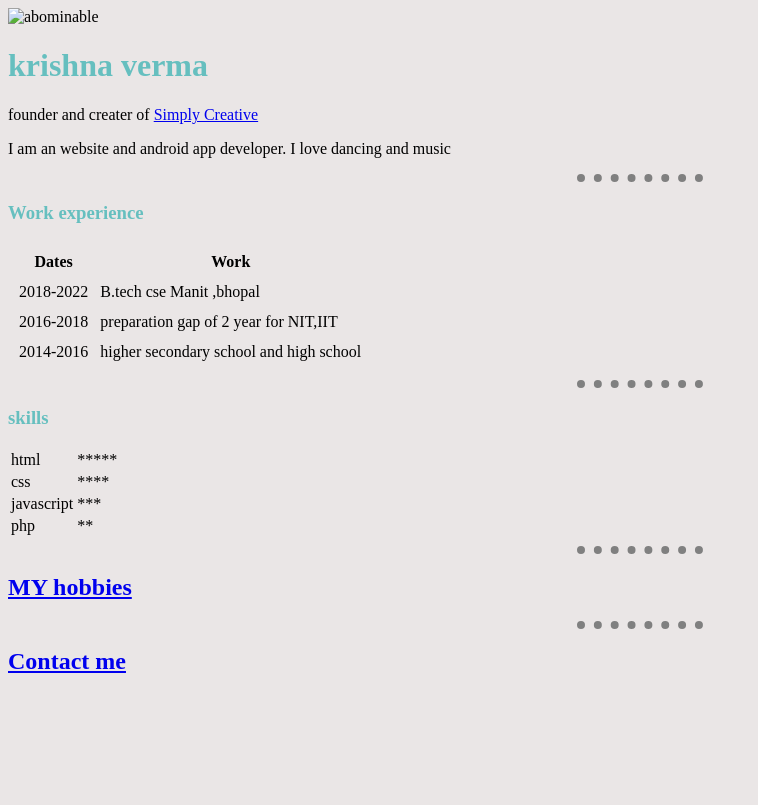
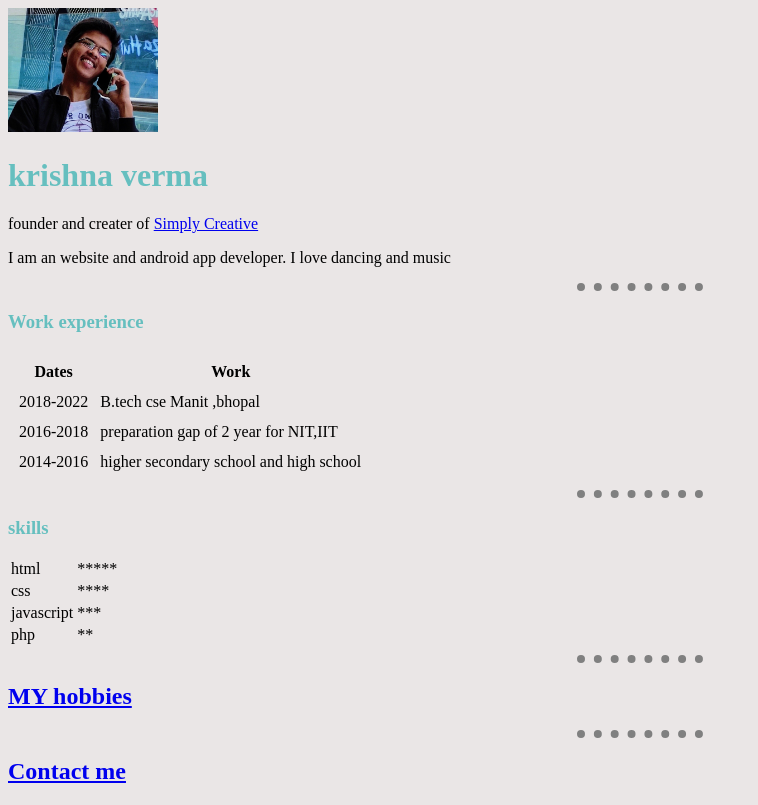
Before and after one commit to krishnaSverma/cv, a plain HTML site: page index.html in a window 1280 px wide. Shown: the whole page, without its empty margins (0-758 px from the left). Drawn offline with Linux system fonts and the light colour scheme.

Commit message:
Update index.html

```diff
--- a/index.html
+++ b/index.html
@@ -10,7 +10,7 @@
     <style>
 
     </style>
-    <img src="images/n.png" alt="abominable " style="width: 150px;">
+    <img src="a.jpeg" alt="abominable " style="width: 150px;">
     <h1>krishna verma</h1>
     <p>founder and creater of <a href="#"> Simply Creative</a></p>
     <p> I am an website and android app developer. I love dancing and music</p>
```
